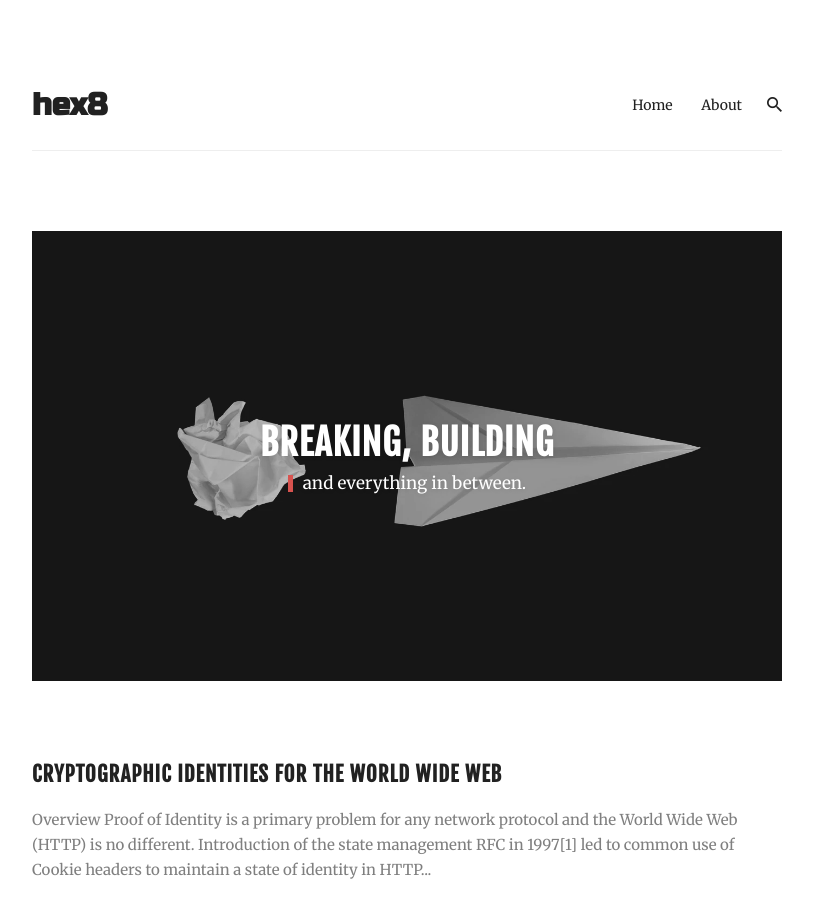
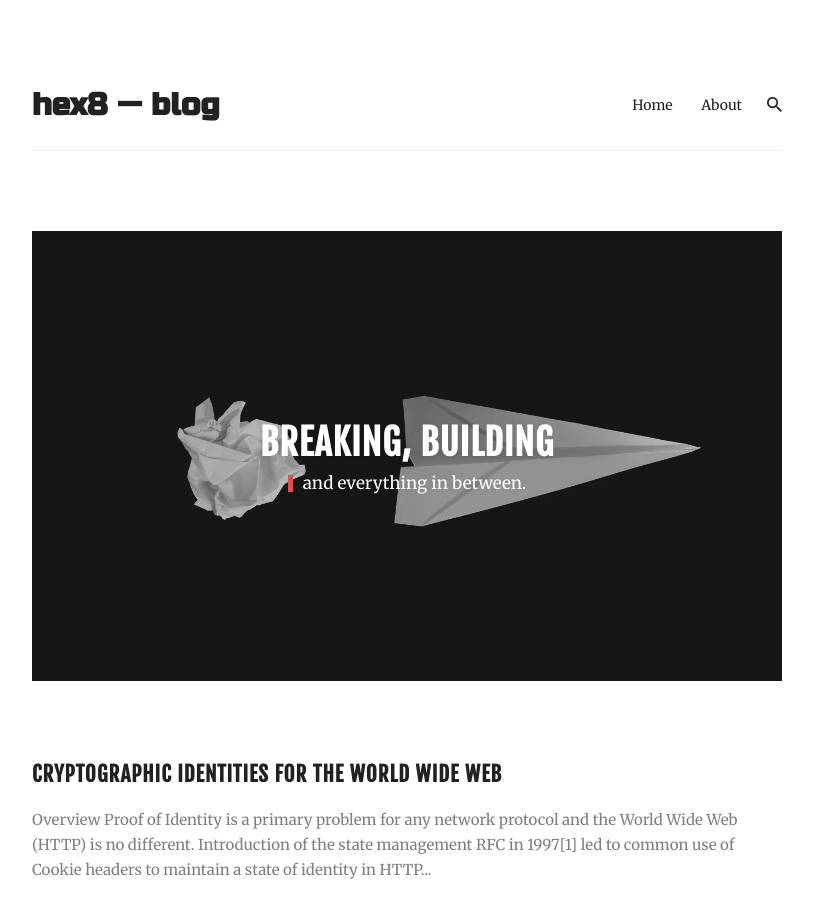
Before and after one commit to hexeight/blog, a Jekyll site: the page built from index.html, in a window 1280 px wide and 900 px high. Shown: the whole window, without its empty margins (233-1046 px from the left). Built offline with Jekyll 4.4.1, drawn with Linux system fonts in a browser that asks for light colours; nearby versions of some CDN libraries; the list of posts is cut into pages by our own code.

Commit message:
Update _config.yml

```diff
--- a/_config.yml
+++ b/_config.yml
@@ -1,4 +1,4 @@
-title: hex8
+title: hex8 — blog
 # logo: "images/logo.svg" # You can add own logo image.
 description: Breaking, building and everything in between.
 baseurl: "/blog" # The subpath of your site, e.g. /blog
```
